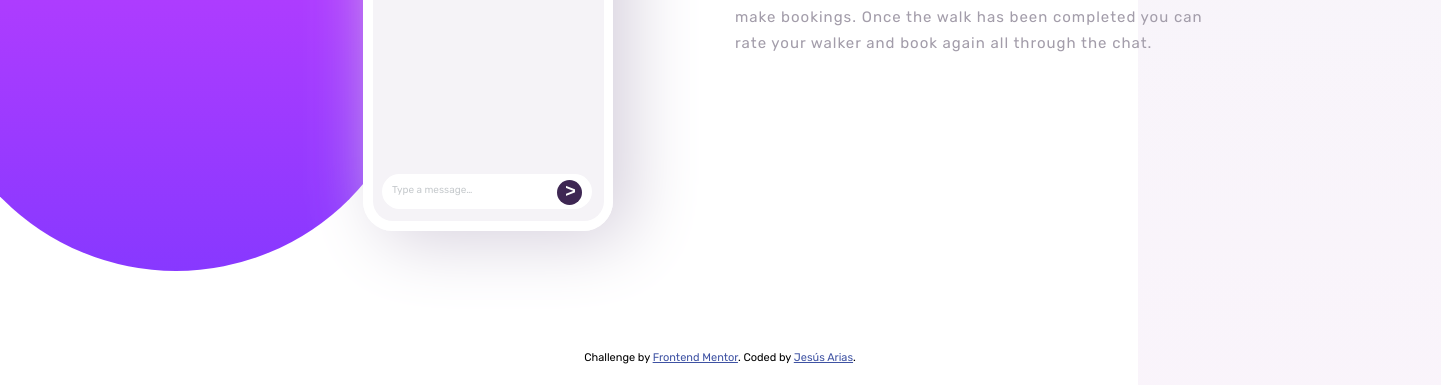
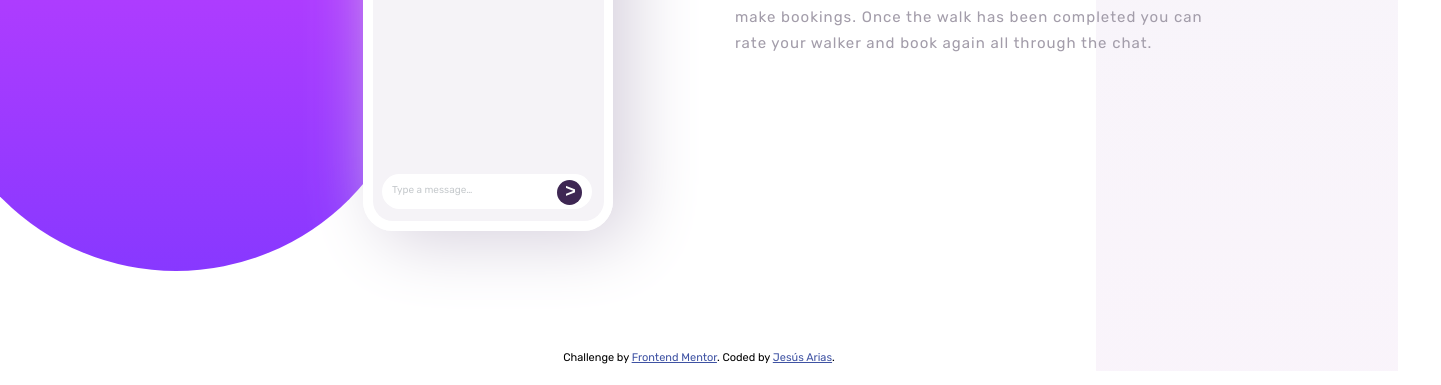
Before and after one commit to Jebusx33/Chat-app-css-illustration, a plain HTML site: page index.html in a window 1280 px wide. Shown: the part 429-814 px from the top of the page, 1441 px wide, since content can reach past the window. Drawn offline with Linux system fonts and the light colour scheme.

```diff
--- a/style.css
+++ b/style.css
@@ -14,10 +14,9 @@
     bottom: 0;
     left: 0;
     right: 0;
-    width: 1440px !important;
-    height: 800px;
     background-color: hsl(0, 0%, 100%);
     justify-content: space-between;
+    overflow: hidden;
 }
 
 
```
Also changed, not shown: images/backArrow.png (added), images/backArrow.svg (added), images/submitArrow.png (added), images/submitArrow.svg (added).
